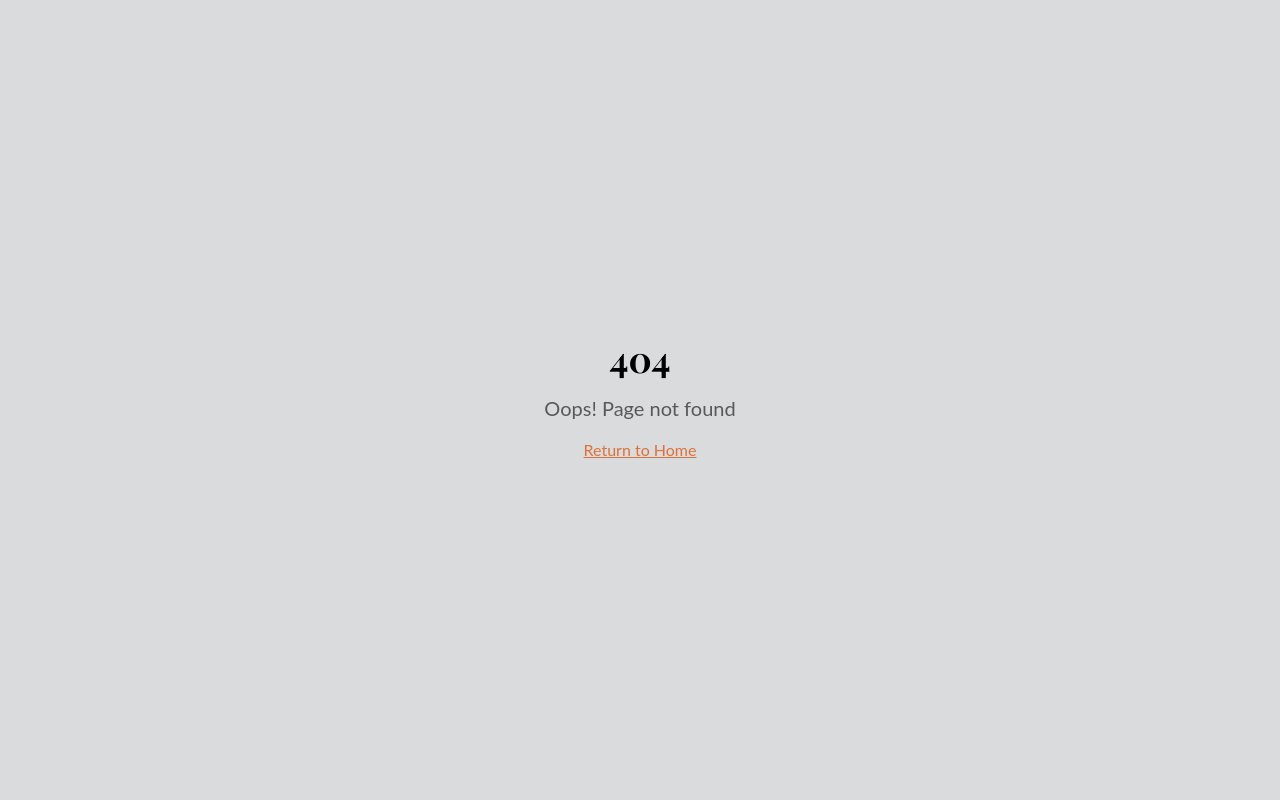
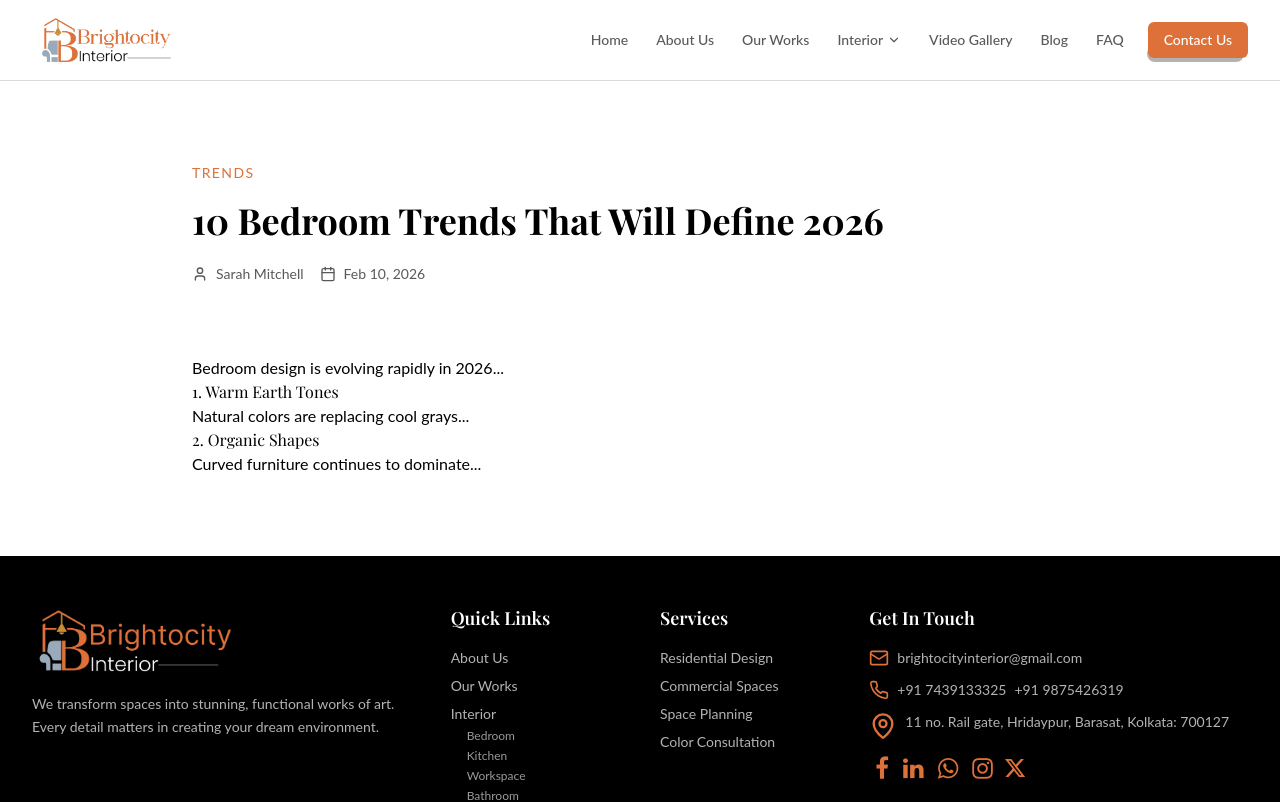
Before and after one commit to papa2kundu-cyber/bc_NE, a Next.js app: page /blog/10-bedroom-trends-that-will-define-2026 in a window 1280 px wide. Before the commit this address had no page. Shown: the top 802 px of the page. Built offline with nearby package versions, Linux system fonts and the light colour scheme; a web font is replaced by a local one.

Commit message:
blogs added

```diff
--- /dev/null
+++ b/app/blog/[slug]/page.tsx
@@ -0,0 +1,95 @@
+import { notFound } from "next/navigation";
+import Image from "next/image";
+import Layout from "@/components/Layout";
+import { Calendar, User } from "lucide-react";
+import { posts } from "@/data/blogs";
+import { Metadata } from "next";
+
+export async function generateStaticParams() {
+  return posts.map((post) => ({
+    slug: post.slug,
+  }));
+}
+export async function generateMetadata({
+  params,
+}: {
+  params: { slug: string };
+}): Promise<Metadata> {
+  const post = posts.find((p) => p.slug === params.slug);
+
+  if (!post) {
+    return {
+      title: "Blog Not Found",
+    };
+  }
+
+  return {
+    title: post.title,
+    description: post.excerpt,
+    openGraph: {
+      title: post.title,
+      description: post.excerpt,
+      images: [post.img],
+    },
+  };
+}
+
+interface Props {
+  params: {
+    slug: string;
+  };
+}
+
+export default function BlogDetailsPage({ params }: Props) {
+  const post = posts.find((item) => item.slug === params.slug);
+
+  if (!post) {
+    notFound();
+  }
+
+  return (
+    <Layout>
+      <section className="py-20">
+        <div className="container-narrow max-w-4xl mx-auto">
+          <div className="mb-8">
+            <span className="text-primary text-sm uppercase tracking-widest">
+              {post.category}
+            </span>
+
+            <h1 className="font-heading text-4xl md:text-5xl font-bold mt-4 mb-6">
+              {post.title}
+            </h1>
+
+            <div className="flex flex-wrap gap-4 text-sm text-muted-foreground">
+              <span className="flex items-center gap-2">
+                <User size={16} />
+                {post.author}
+              </span>
+
+              <span className="flex items-center gap-2">
+                <Calendar size={16} />
+                {post.date}
+              </span>
+            </div>
+          </div>
+
+          <div className="relative aspect-[16/9] mb-10 rounded-lg overflow-hidden">
+            <Image
+              src={post.img}
+              alt={post.title}
+              fill
+              className="object-cover"
+            />
+          </div>
+
+          <article
+            className="prose prose-lg dark:prose-invert max-w-none"
+            dangerouslySetInnerHTML={{
+              __html: post.content,
+            }}
+          />
+        </div>
+      </section>
+    </Layout>
+  );
+}
--- /dev/null
+++ b/src/data/blogs.ts
@@ -0,0 +1,47 @@
+export const posts = [
+  {
+    slug: "10-bedroom-trends-that-will-define-2026",
+    img: "/images/interior-bedroom.jpg",
+    title: "10 Bedroom Trends That Will Define 2026",
+    excerpt:
+      "Discover the latest bedroom design trends from warm earth tones to organic shapes that are reshaping modern bedrooms.",
+    author: "Sarah Mitchell",
+    date: "Feb 10, 2026",
+    category: "Trends",
+    content: `
+      <p>Bedroom design is evolving rapidly in 2026...</p>
+
+      <h2>1. Warm Earth Tones</h2>
+      <p>Natural colors are replacing cool grays...</p>
+
+      <h2>2. Organic Shapes</h2>
+      <p>Curved furniture continues to dominate...</p>
+    `,
+  },
+  {
+    slug: "the-art-of-kitchen-lighting-design",
+    img: "/images/interior-kitchen.jpg",
+    title: "The Art of Kitchen Lighting Design",
+    excerpt:
+      "How strategic lighting can transform your kitchen from a functional workspace into the heart of your home.",
+    author: "James Chen",
+    date: "Feb 5, 2026",
+    category: "Tips",
+    content: `
+      <p>Kitchen lighting plays a critical role...</p>
+    `,
+  },
+  {
+    slug: "creating-a-spa-like-bathroom-at-home",
+    img: "/images/interior-bathroom.jpg",
+    title: "Creating a Spa-Like Bathroom at Home",
+    excerpt:
+      "Expert tips on materials, layouts, and accessories that bring the luxury spa experience into your daily routine.",
+    author: "Emma Ross",
+    date: "Jan 28, 2026",
+    category: "Guide",
+    content: `
+      <p>A spa-inspired bathroom starts with thoughtful design...</p>
+    `,
+  },
+];
```
Also changed, not shown: app/blog/page.tsx (+32 -36 lines), 71 other files (tests, documents, lock files or other folders).
